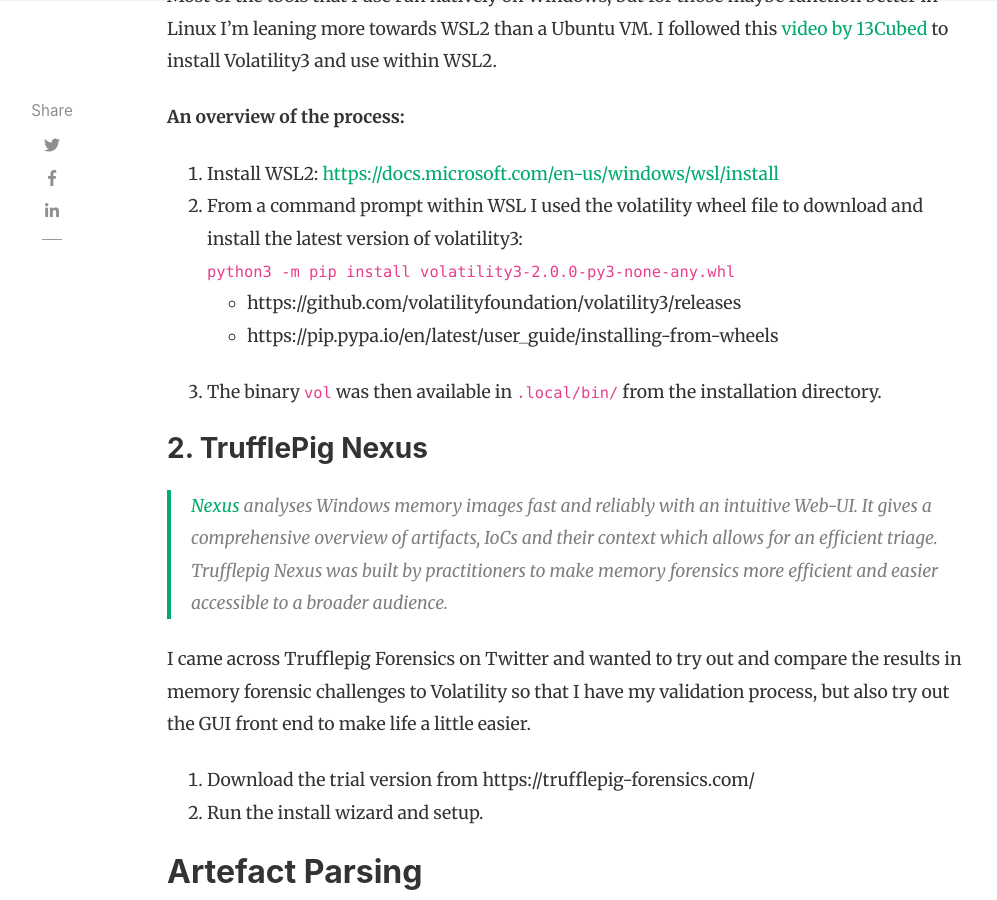
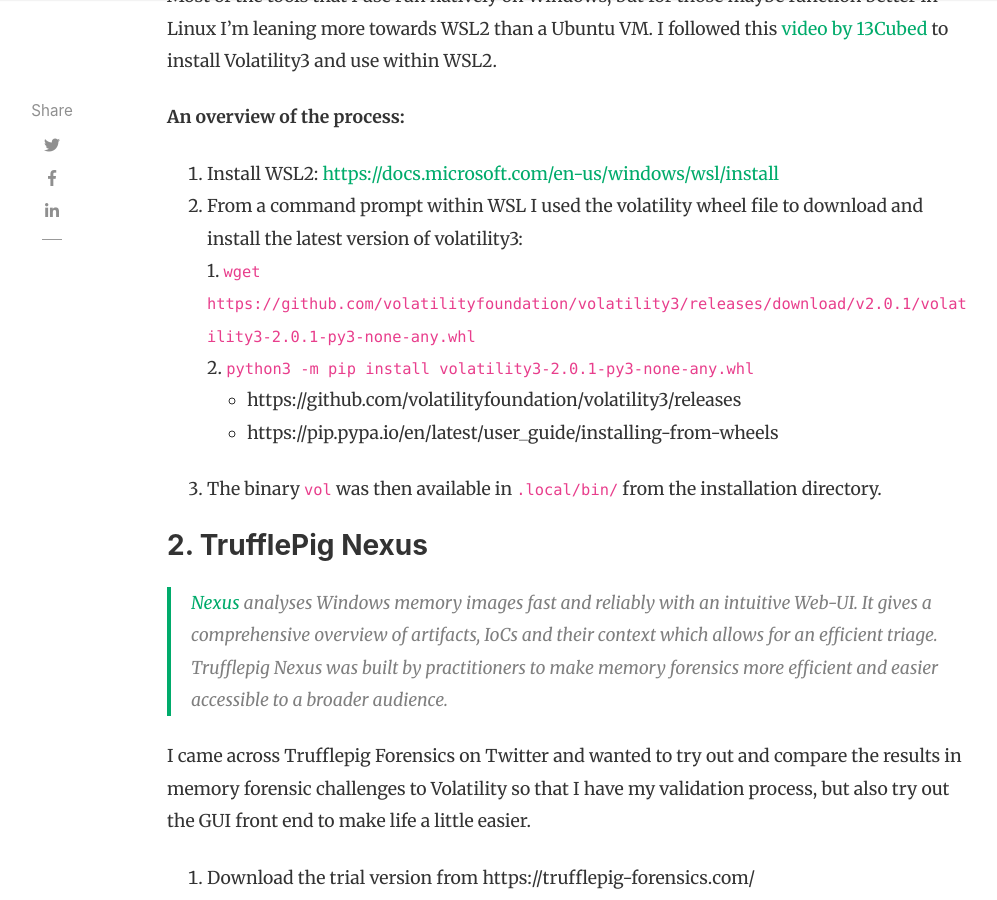
Before and after one commit to shannaniggans/fancy4n6.github.io, a Jekyll site: the page built from _posts/2022-05-03-ACSC-BSides-IR-Challenge-2021-Setup.md, in a window 1280 px wide and 900 px high, scrolled down 3440 px. Shown: the whole window, without its empty margins (118-1115 px from the left). Built offline with Jekyll 4.4.1, drawn with Linux system fonts in a browser that asks for light colours; nearby versions of some CDN libraries; comment, search, counter and statistics services are not loaded.

Commit message:
vol3 install updates
vol3 install updates

```diff
--- a/_posts/2022-05-03-ACSC-BSides-IR-Challenge-2021-Setup.md
+++ b/_posts/2022-05-03-ACSC-BSides-IR-Challenge-2021-Setup.md
@@ -47,8 +47,9 @@
 **An overview of the process:**
 <ol>
 <li>Install WSL2: <a target="_blank" href="https://docs.microsoft.com/en-us/windows/wsl/install">https://docs.microsoft.com/en-us/windows/wsl/install</a></li>
-<li>From a command prompt within WSL I used the volatility wheel file to download and install the latest version of volatility3:
-    <br><code>python3 -m pip install volatility3-2.0.0-py3-none-any.whl</code></li>
+<li>From a command prompt within WSL I used the volatility wheel file to download and install the latest version of volatility3:<br>
+    1. <code>wget https://github.com/volatilityfoundation/volatility3/releases/download/v2.0.1/volatility3-2.0.1-py3-none-any.whl</code><br>
+    2. <code>python3 -m pip install volatility3-2.0.1-py3-none-any.whl</code></li>
     <ul>
     <li>https://github.com/volatilityfoundation/volatility3/releases</li>
     <li>https://pip.pypa.io/en/latest/user_guide/installing-from-wheels</li>
```
